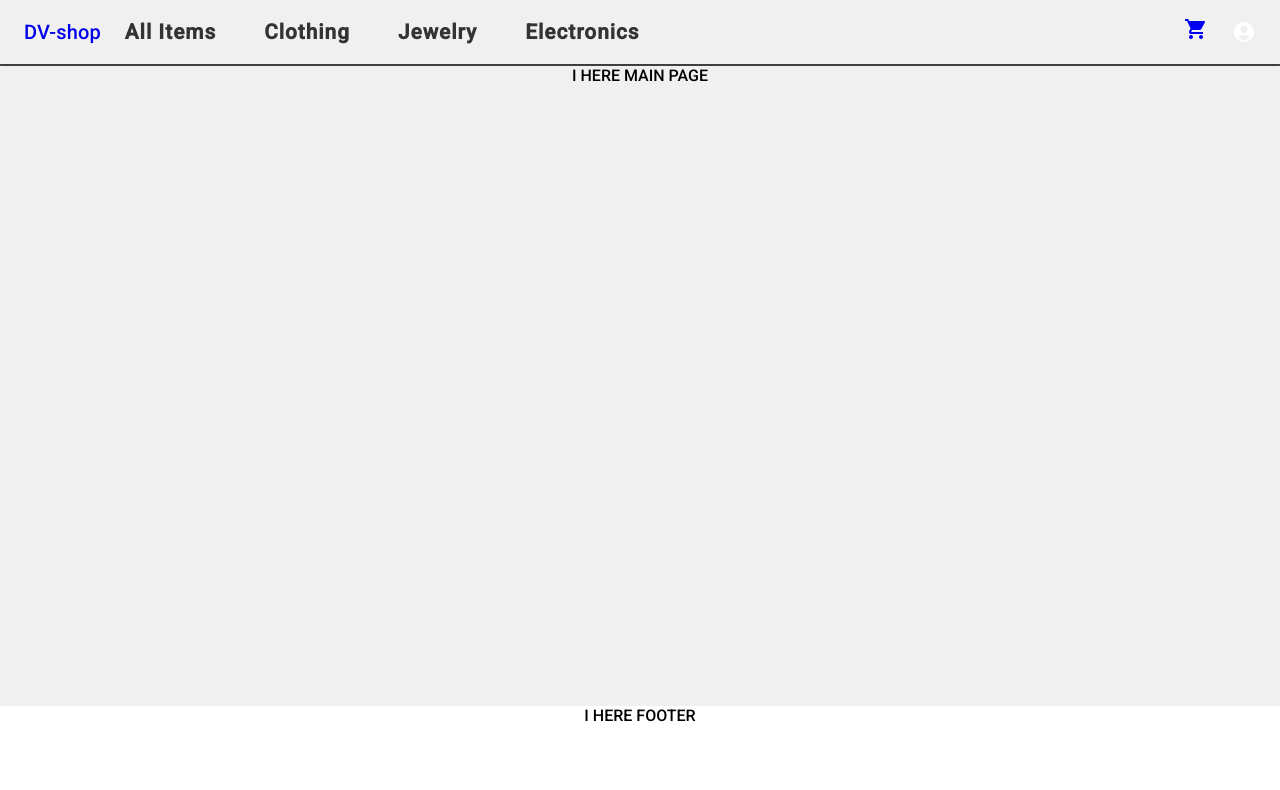
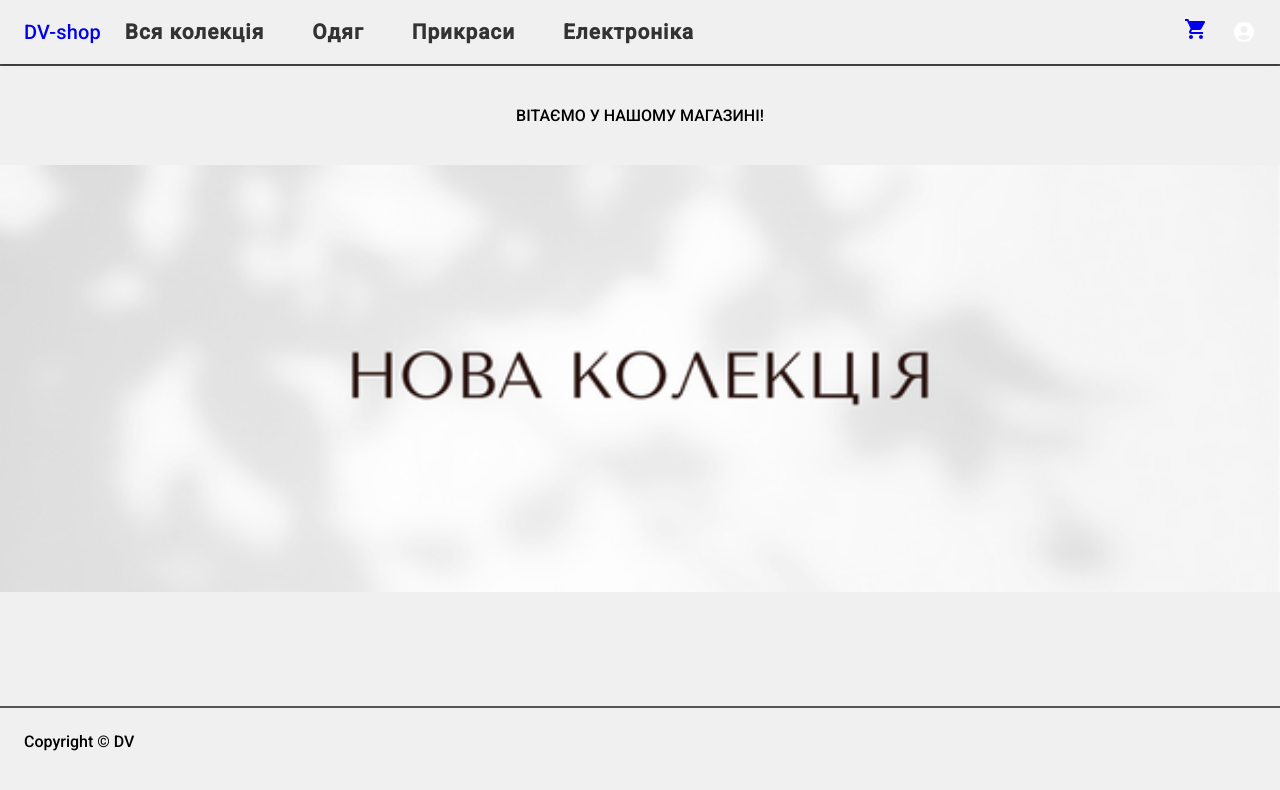
Before and after one commit to DiVoronov/shop-dv, a React (Create React App) app: page / in a window 1280 px wide. Shown: the top 790 px of the page. Built offline with nearby package versions, Linux system fonts and the light colour scheme; no server answers; a web font is replaced by a local one.

Commit message:
v.1.00.6 - MVP 2.0 - banner + show/hide filters

```diff
--- /dev/null
+++ b/src/app/Slices/openCloseFiltersSlice.ts
@@ -0,0 +1,17 @@
+import React from "react";
+import { createSlice } from "@reduxjs/toolkit";
+import { IProductsObject } from "../api/shop.types";
+
+const openCloseFiltersSlice = createSlice({
+  name: "openCloseFilters",
+  initialState: false,
+  reducers: {
+    setOpenCloseFiltersStatus (state, action) {
+      state = action.payload;
+      return state;
+    }
+  }
+});
+
+export const { setOpenCloseFiltersStatus } = openCloseFiltersSlice.actions;
+export const openCloseFiltersReducer = openCloseFiltersSlice.reducer;
--- a/src/app/store.ts
+++ b/src/app/store.ts
@@ -6,6 +6,7 @@ import { cartReducer } from './Slices/cartSlice';
 import { userReducer } from './Slices/userSlice';
 import { isLoginReducer } from './Slices/isLoginSlice';
 import { alertReducer } from './Slices/alertSlice';
+import { openCloseFiltersReducer } from './Slices/openCloseFiltersSlice';
 
 export const store = configureStore({
   reducer: {
@@ -15,6 +16,7 @@ export const store = configureStore({
     user: userReducer,
     isLogin: isLoginReducer,
     alert: alertReducer,
+    openCloseFilters: openCloseFiltersReducer,
     [shopApi.reducerPath]: shopApi.reducer,
   },
   middleware: (getDefaultMiddleware) => getDefaultMiddleware().concat(shopApi.middleware),
--- a/src/features/Footer/Footer.tsx
+++ b/src/features/Footer/Footer.tsx
@@ -1,25 +1,22 @@
 import React from "react";
 import { Box } from "@mui/material";
-// import { useDispatch, useSelector } from "react-redux";
-// import { RootState } from "../../app/store";
 
 export const Footer = () => {
 
   return (
     <Box
       component="div"
-      sx={{width: "100%", height: "3rem"}}
+      sx={{
+        height: "3rem",
+        background: '#f0f0f0',
+        borderTop: '2px solid #555',
+        p: 3
+      }}
     >
-      <span>I HERE FOOTER</span>
       <Box component="div" sx={{display: "flex"}}>
-        {/* <FirstListLinks/> */}
-        {/* <SecondListLinksContacts/> */}
-        {/* <LanguageSwitch/> */}
+        Copyright © DV
       </Box>
-      <Box component="div" sx={{display: "flex"}}>
-        {/* <MediaList/> */}
-        {/* <Copyright/> */}
-      </Box>
+
     </Box>
   );
 };
--- a/src/features/Navbar/NestedComponents/ListNavigation.tsx
+++ b/src/features/Navbar/NestedComponents/ListNavigation.tsx
@@ -20,10 +20,10 @@ interface IPropsDir {
 export const ListNavigation = ( { propsDir }: IPropsDir ) => {
 
   const listNavigation: IListNavigationElement[] = [
-    {id: 1, title: "All Items", link: "/allItems"},
-    {id: 2, title: "Clothing", link: "/clothing"},
-    {id: 3, title: "Jewelry", link: "/jewelry"},
-    {id: 4, title: "Electronics", link: "/electronics"}
+    {id: 1, title: "Вся колекція", link: "/allItems"},
+    {id: 2, title: "Одяг", link: "/clothing"},
+    {id: 3, title: "Прикраси", link: "/jewelry"},
+    {id: 4, title: "Електроніка", link: "/electronics"}
   ];
 
   const theme = {
--- a/src/features/Navbar/NestedComponents/Menu/MobileMenu.tsx
+++ b/src/features/Navbar/NestedComponents/Menu/MobileMenu.tsx
@@ -14,6 +14,8 @@ import { NavLink } from "react-router-dom";
 export const mobileMenuId = "primary-search-account-menu-mobile";
 
 export const MobileMenu = ( { anchorEl }: IAnchorEl ) => {
+
+  const cart = useSelector( (state: RootState) => state.cart );
 
   const anchors: IOpenCloseAnchors = useSelector( (state: RootState) => state.openClose);
   // const isMobileMenuOpen = Boolean(anchors.mobileMoreAnchorEl);
@@ -57,7 +59,7 @@ export const MobileMenu = ( { anchorEl }: IAnchorEl ) => {
           aria-label="show items in the cart"
           color="inherit"
         >
-          <Badge badgeContent={14} color="error">
+          <Badge badgeContent={cart.length} color="error">
             <NavLink to='/cart'><ShoppingCartIcon /></NavLink>
           </Badge>
         </IconButton>
--- a/src/features/shared/WrapperForItemsLists/WrapperForItemsLists.style.tsx
+++ b/src/features/shared/WrapperForItemsLists/WrapperForItemsLists.style.tsx
@@ -11,6 +11,13 @@ min-height: 100vh;
   min-width: 20%;
   box-sizing: border-box;
   padding: 1rem;
+
+  & .show-hide-sort-filter {
+    cursor: pointer;
+    border: 2px solid #d5d5d5;
+    padding: .5rem;
+    border-radius: 5px;
+  }
 
   & .filter-menu-box, .sort-menu-box {
   display: flex;
--- a/src/features/shared/WrapperForItemsLists/WrapperForItemsLists.tsx
+++ b/src/features/shared/WrapperForItemsLists/WrapperForItemsLists.tsx
@@ -6,6 +6,9 @@ import { IProductsObject } from '../../../app/api/shop.types';
 import { RadioPanel } from './RadioPanel';
 import { CheckboxPanel } from './CheckBox';
 import { OrderBuyButton } from '../OrderBuyButton/OrderBuyButton';
+import { useSelector, useDispatch } from 'react-redux';
+import { RootState } from '../../../app/store';
+import { setOpenCloseFiltersStatus } from '../../../app/Slices/openCloseFiltersSlice';
 
 interface IWrapperForItemsListsProps {
   itemsList: IProductsObject[]
@@ -15,6 +18,9 @@ interface IWrapperForItemsListsProps {
 };
 
 export const WrapperForItemsLists: React.FC<IWrapperForItemsListsProps> = ({ itemsList, categories, sortPoints, role }) => {
+
+  const isSortFilterMenuOpen = useSelector( (state: RootState) => state.openCloseFilters );
+
 
   const [ itemsListForRendering, setItemsListForRendering ] = useState(itemsList);
   const [ categoriesList, setCategoriesList ] = useState<string[]>(['Show all']);
@@ -224,10 +230,24 @@ export const WrapperForItemsLists: React.FC<IWrapperForItemsListsProps> = ({ ite
   */
   };
 
+  const dispatch = useDispatch();
+  const showHideMenuFilters = () => {
+    dispatch(setOpenCloseFiltersStatus(!isSortFilterMenuOpen));
+  };
+
   return (
     <StyledWrapperForItemsLists>
       <Box component='div' className='sort-filter-menu-box'>
+        <Box component='div' className='show-hide-sort-filter' onClick={showHideMenuFilters} sx={{m: 3}}>
+          {
+            isSortFilterMenuOpen ? 'Приховати фільтри' : 'Показати фільтри'
+          }
+        </Box>
+        {
+          isSortFilterMenuOpen &&
+          <>
         <Box component='div' className='sort-menu-box'>
+
           {/* <Box component='div' className='filter-menu-box-header'>Sort by:</Box> */}
           <RadioPanel radioOptions={sortOptions} handleSort={handleSort}/>
           {/* <form>
@@ -261,7 +281,10 @@ export const WrapperForItemsLists: React.FC<IWrapperForItemsListsProps> = ({ ite
             })
           } */}
         </Box>
+        </>
+  }
       </Box>
+
       <Box component='div' className='items-list-menu-box'>
         {
           isShowAll
--- a/src/pages/MainPage.tsx
+++ b/src/pages/MainPage.tsx
@@ -5,16 +5,10 @@ import { IProductsObject } from "../app/api/shop.types";
 import { useGetAllItemsQuery } from "../app/api/shop.api";
 import { setAllItems } from "../app/Slices/allItemsSlice";
 import { Box } from "@mui/material";
+import banner from './banner.png';
+import { NavLink } from "react-router-dom";
 
 export const MainPage = () => {
-
-  const [ item, setItem ] = useState({
-    title: 'test product',
-    price: 13.5,
-    description: 'lorem ipsum set',
-    image: 'https://i.pravatar.cc',
-    category: 'electronic'
-  })
 
   const { data, error, isLoading } = useGetAllItemsQuery("products");
   // const [ sendItem, resultOfSendItem ] = useSendItemElectronicsMutation();
@@ -38,7 +32,19 @@ export const MainPage = () => {
       component="div"
       sx={{width: "100%", minHeight: "80vh", background: '#f0f0f0'}}
     >
-      <span>I HERE MAIN PAGE</span>
+      <Box
+        component="div"
+        className="main-title"
+        sx={{
+          p: 5,
+        }}
+      >
+        ВІТАЄМО У НАШОМУ МАГАЗИНІ!
+      </Box>
+
+      <NavLink to='/allItems'><img src={banner} width='100%' alt="banner"/></NavLink>
+
+
 
       {/* <Banner/> */}
       {/* <Slider goodsList={clothing}/> */}
```
Also changed, not shown: src/pages/banner.png (added).
